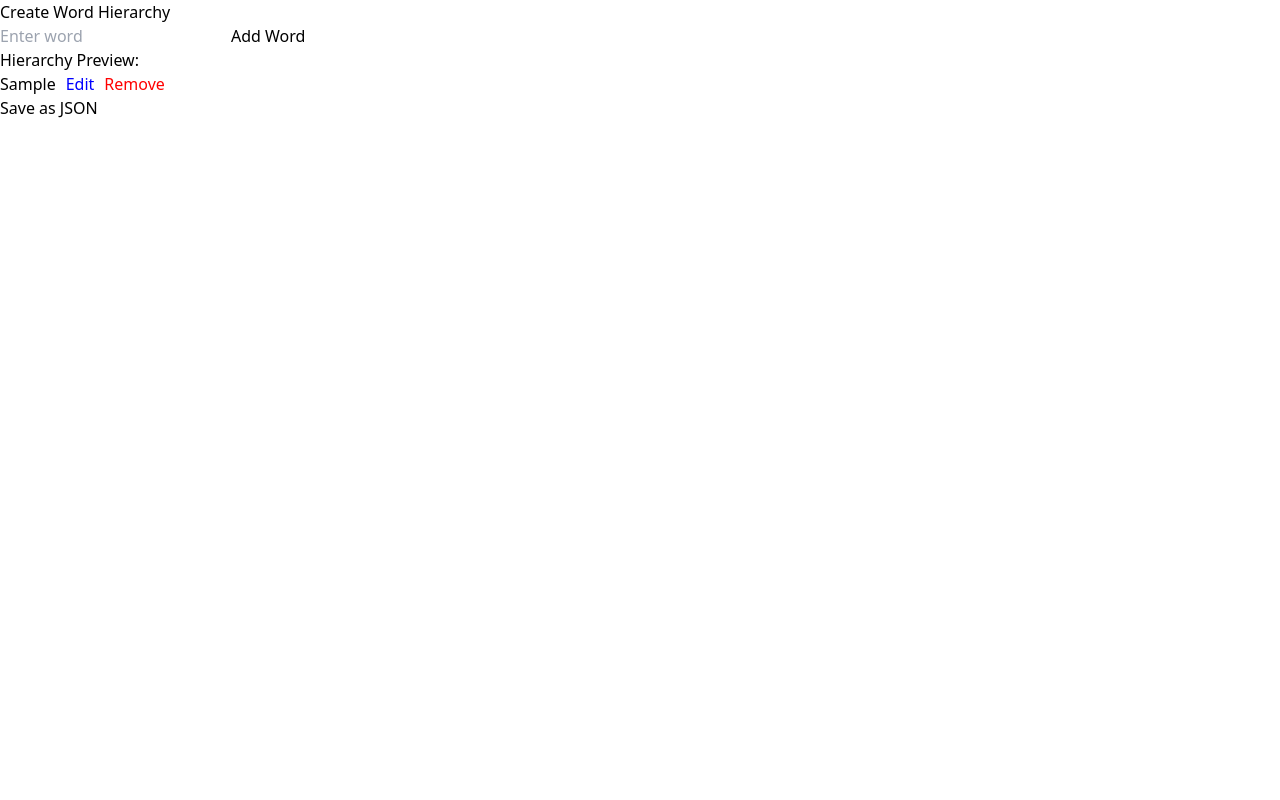
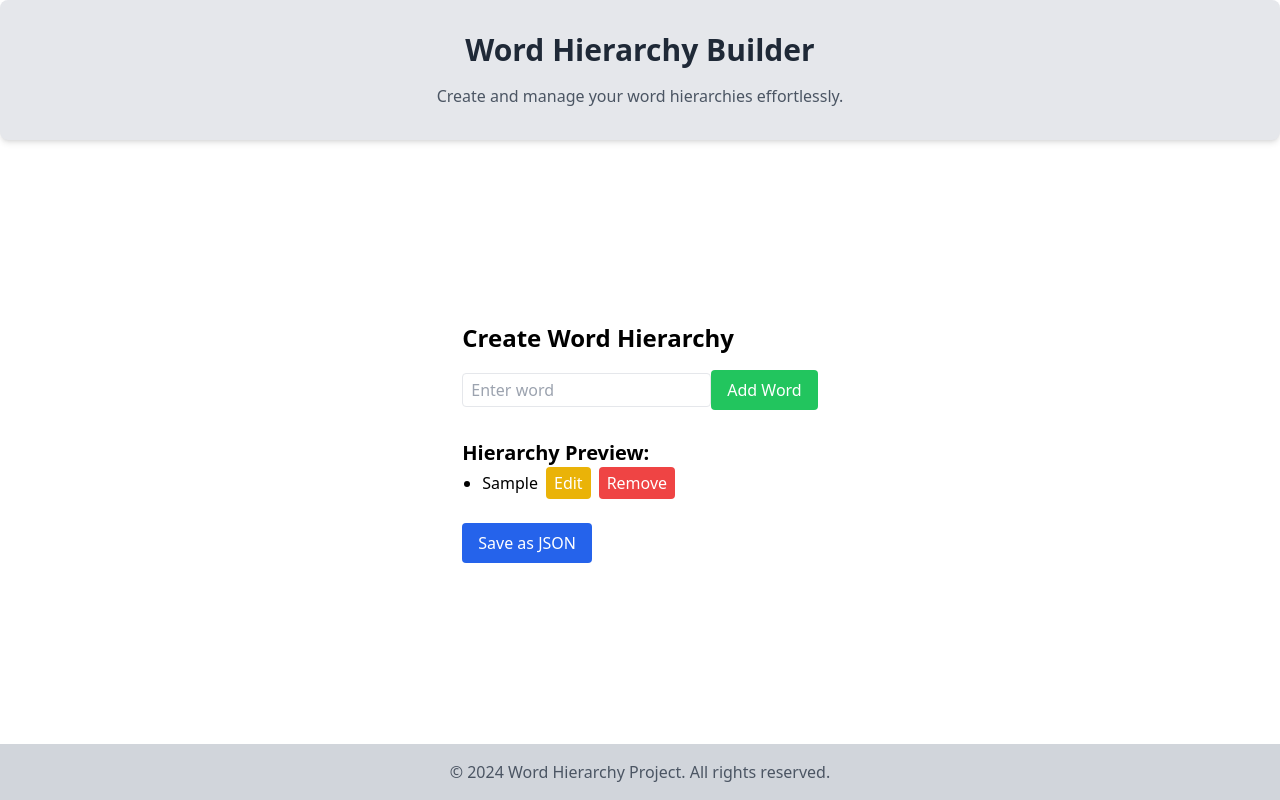
Before and after one commit to Wesley-SdS/word-hierarchy, a Next.js app: page / in a window 1280 px wide. Both pictures are taken after typing "Sample" into the empty fields and a click on the button "Add Word". Built offline with nearby package versions, Linux system fonts and the light colour scheme.

Commit message:
Add Hero and Footer components with initial styling

```diff
--- /dev/null
+++ b/src/app/components/Footer.tsx
@@ -0,0 +1,11 @@
+import React from 'react';
+
+const Footer: React.FC = () => {
+  return (
+    <footer className="bg-gray-300 text-center py-4">
+      <p className="text-gray-600">&copy; 2024 Word Hierarchy Project. All rights reserved.</p>
+    </footer>
+  );
+};
+
+export default Footer;
--- /dev/null
+++ b/src/app/components/Hero.tsx
@@ -0,0 +1,14 @@
+import React from 'react';
+
+const Hero: React.FC = () => {
+  return (
+    <div className="bg-gray-200 p-8 rounded-lg shadow-md text-center">
+      <h1 className="text-3xl font-semibold text-gray-800">Word Hierarchy Builder</h1>
+      <p className="mt-4 text-gray-600">
+        Create and manage your word hierarchies effortlessly.
+      </p>
+    </div>
+  );
+};
+
+export default Hero;
--- a/src/app/components/HierarchyBuilder.tsx
+++ b/src/app/components/HierarchyBuilder.tsx
@@ -114,9 +114,9 @@ const HierarchyBuilder = () => {
 
     const renderHierarchy = (nodes: WordNode[], parentNode: WordNode | null = null, level = 0) => {
         return (
-            <ul>
+            <ul className="list-disc pl-5">
                 {nodes.map((node, index) => (
-                    <li key={index} style={{ marginLeft: `${level * 20}px` }}>
+                    <li key={index} className="mb-2">
                         {isEditingNode === node ? (
                             <>
                                 <input
@@ -124,21 +124,24 @@ const HierarchyBuilder = () => {
                                     value={editWord || ''}
                                     onChange={(e) => setEditWord(e.target.value)}
                                     onBlur={saveEdit} // Salva automaticamente quando o campo perde o foco
+                                    className="border rounded px-2 py-1"
                                 />
-                                <button onClick={saveEdit}>Save</button>
+                                <button onClick={saveEdit} className="bg-blue-500 text-white rounded px-2 py-1 ml-2">
+                                    Save
+                                </button>
                             </>
                         ) : (
                             <>
                                 <span
                                     onClick={() => setSelectedParent(node)}
-                                    style={{ cursor: 'pointer', fontWeight: selectedParent?.name === node.name ? 'bold' : 'normal' }}
+                                    className={`cursor-pointer ${selectedParent?.name === node.name ? 'font-bold' : 'normal'}`}
                                 >
                                     {node.name}
                                 </span>
-                                <button onClick={() => editNode(node)} style={{ marginLeft: '10px', color: 'blue' }}>
+                                <button onClick={() => editNode(node)} className="bg-yellow-500 text-white rounded px-2 py-1 ml-2">
                                     Edit
                                 </button>
-                                <button onClick={() => removeWord(node, parentNode)} style={{ marginLeft: '10px', color: 'red' }}>
+                                <button onClick={() => removeWord(node, parentNode)} className="bg-red-500 text-white rounded px-2 py-1 ml-2">
                                     Remove
                                 </button>
                             </>
@@ -161,24 +164,29 @@ const HierarchyBuilder = () => {
     };
 
     return (
-        <div>
-            <h1>Create Word Hierarchy</h1>
+        <div className="p-5">
+            <h1 className="text-2xl font-bold mb-4">Create Word Hierarchy</h1>
             <input
                 type="text"
                 placeholder="Enter word"
                 value={newWord}
                 onChange={(e) => setNewWord(e.target.value)}
+                className="border rounded px-2 py-1 mb-4"
             />
-            <button onClick={addWord}>Add Word</button>
+            <button onClick={addWord} className="bg-green-500 text-white rounded px-4 py-2">
+                Add Word
+            </button>
 
-            {selectedParent && <p>Selected Parent: {selectedParent.name}</p>}
+            {selectedParent && <p className="mt-4">Selected Parent: <strong>{selectedParent.name}</strong></p>}
 
-            <div>
-                <h2>Hierarchy Preview:</h2>
+            <div className="mt-4">
+                <h2 className="text-xl font-semibold">Hierarchy Preview:</h2>
                 {renderHierarchy(hierarchy)}
             </div>
 
-            <button onClick={saveHierarchy}>Save as JSON</button>
+            <button onClick={saveHierarchy} className="bg-blue-600 text-white rounded px-4 py-2 mt-4">
+                Save as JSON
+            </button>
         </div>
     );
 };
--- a/src/app/page.tsx
+++ b/src/app/page.tsx
@@ -1,10 +1,17 @@
-
+import Hero from "./components/Hero";
 import HierarchyBuilder from "./components/HierarchyBuilder";
+import Footer from "./components/Footer";
 
 export default function Home() {
   return (
-   <main className="">
-<HierarchyBuilder />
-   </main>
+    <div className="min-h-screen bg-white flex flex-col">
+      <Hero />
+
+      <main className="flex-grow flex justify-center items-center p-4">
+        <HierarchyBuilder />
+      </main>
+
+      <Footer />
+    </div>
   );
 }
```
